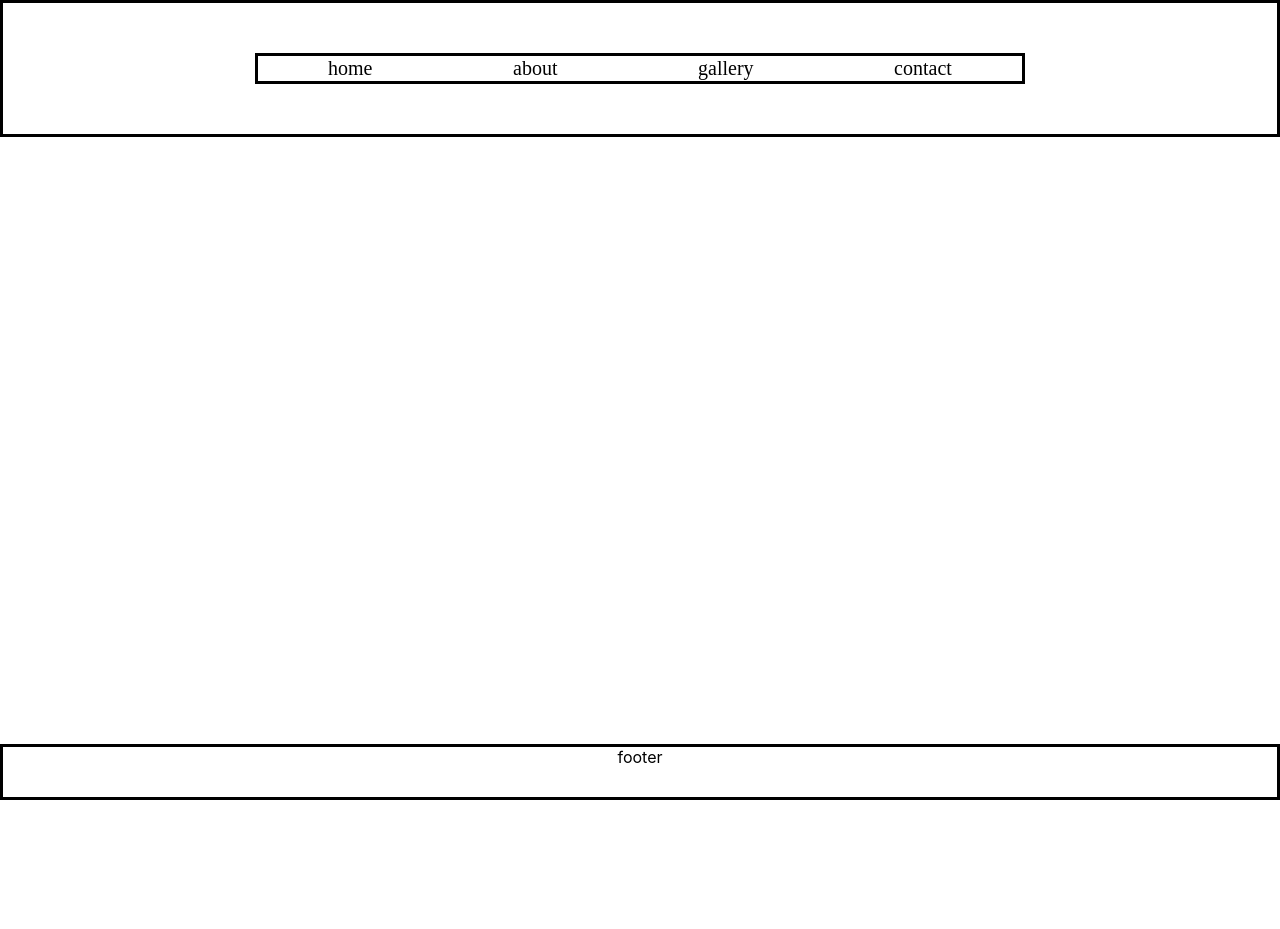
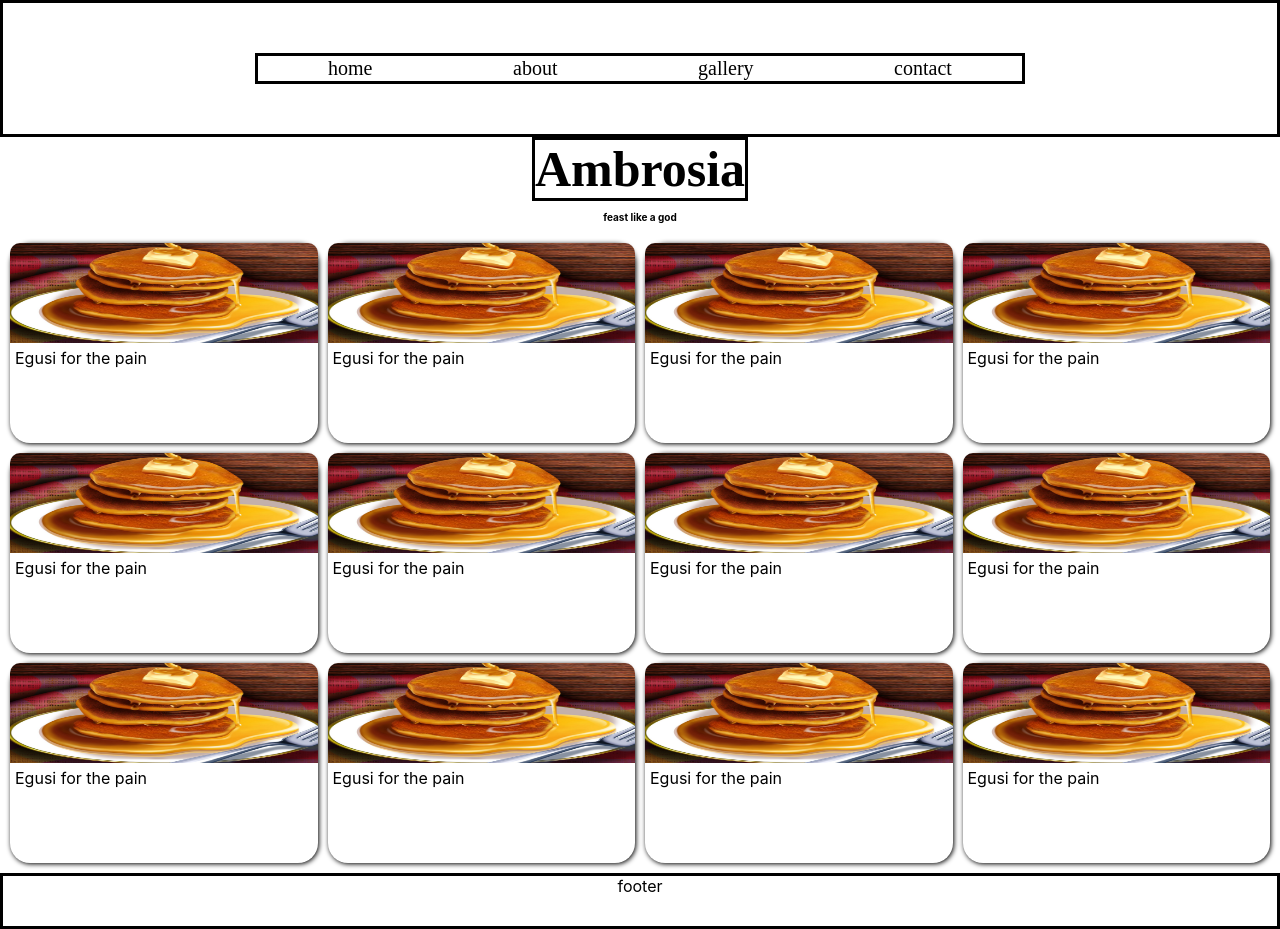
Before and after one commit to Kasamens/Present, a React (Create React App) app: page /gallery in a window 1280 px wide. Before the commit the page ends 800 px from the top, so only its background shows below. Built offline with nearby package versions, Linux system fonts and the light colour scheme.

Commit message:
Added grid to gallery

```diff
--- /dev/null
+++ b/src/components/Card/Card.css
@@ -0,0 +1,18 @@
+#card{
+    display: flex;
+    flex-direction: column;
+    flex-basis: 200px;
+    height: 200px;
+    box-shadow: 1px 1px 5px black;
+    border-radius: 20px;
+}
+
+#card-image{
+    width: 100%;
+    height: 100px;
+    border-radius: 10px 10px 0 0 ;
+}
+
+p{
+    margin:5px
+}
--- /dev/null
+++ b/src/components/Card/Card.js
@@ -0,0 +1,12 @@
+import './Card.css'
+
+const Card = () =>{
+    return(
+        <div id='card'>
+            <img id="card-image" src= {require('../../images/pancake.jpg')}/>
+            <p>Egusi for the pain</p>
+        </div>
+    )
+}
+
+export default Card
--- a/src/components/Jumbotron/Jumbotron.css
+++ b/src/components/Jumbotron/Jumbotron.css
@@ -7,24 +7,7 @@
 
 }
 
-#banner{
-    display: flex;
-    flex-direction: column;
-    align-items: center;
 
-}
-
-#banner h1{
-    border: solid black;
-    padding: 0;
-    font-size: 100px;
-    font-family: cursive;
-    margin: 0px;
-}
-
-#banner h3{
-    margin: 10px;
-}
 
 #image-group{
     display: flex;
--- a/src/pages/About/About.js
+++ b/src/pages/About/About.js
@@ -45,9 +45,25 @@ function About(){
                     <h2>WELCOME</h2>
                     <br></br>
                     <img src= {require('../../images/pancake.jpg')}/>
+                    <p>We provide a vast array of divine dishes prepared
+                        by exquisite world-class chefs from all over the world.
+                        Fill your belly with nourishment fit for gods.
+                    </p>
                 </div>
                 <div class='card' id='services-card'>
                     <h2>SERVICES</h2>
+                    <br></br>
+                    <ul>
+                        <li>Transport Catering</li>
+                        <li>Airline Services</li>
+                        <li>Ship Services</li>
+                        <li>Surface Catering</li>
+                        <li>Outdoor Parties</li>
+                        <li>Retail Store Catering</li>
+                        <li>Club Catering</li>
+                        <li>Welfare Catering</li>
+                        <li>Industrial Catering</li>
+                    </ul>
                 </div>
             </div>
 
--- /dev/null
+++ b/src/pages/Gallery/Gallery.css
@@ -0,0 +1,22 @@
+#layout{
+    display: flex;
+    flex-direction: column;
+    flex-basis: 100vw;
+    height: 100vh - -5px;
+}
+
+#gallery{
+    display: grid;
+    margin: 10px;
+    grid-template-columns: repeat(4, 1fr);
+    grid-column-gap: 10px;
+    grid-row-gap: 10px ;
+}
+
+#gallery-banner h1{
+    font-size: 50px;
+}
+
+#gallery-banner h3{
+    font-size: 10px;
+}
--- a/src/pages/Gallery/Gallery.js
+++ b/src/pages/Gallery/Gallery.js
@@ -1,6 +1,31 @@
+import './Gallery.css'
+import Banner from '../../components/Banner/Banner'
+
+import Card from "../../components/Card/Card"
+
+
 const Gallery = () => {
     return(
         <>
+        <div id='layout'>
+            <div id='gallery-banner'>
+                <Banner/>
+            </div>
+                <div id='gallery'>
+                    <Card/>
+                    <Card/>
+                    <Card/>
+                    <Card/>
+                    <Card/>
+                    <Card/>
+                    <Card/>
+                    <Card/>
+                    <Card/>
+                    <Card/>
+                    <Card/>
+                    <Card/>
+                </div>
+        </div>
         </>
     )
 }
```
